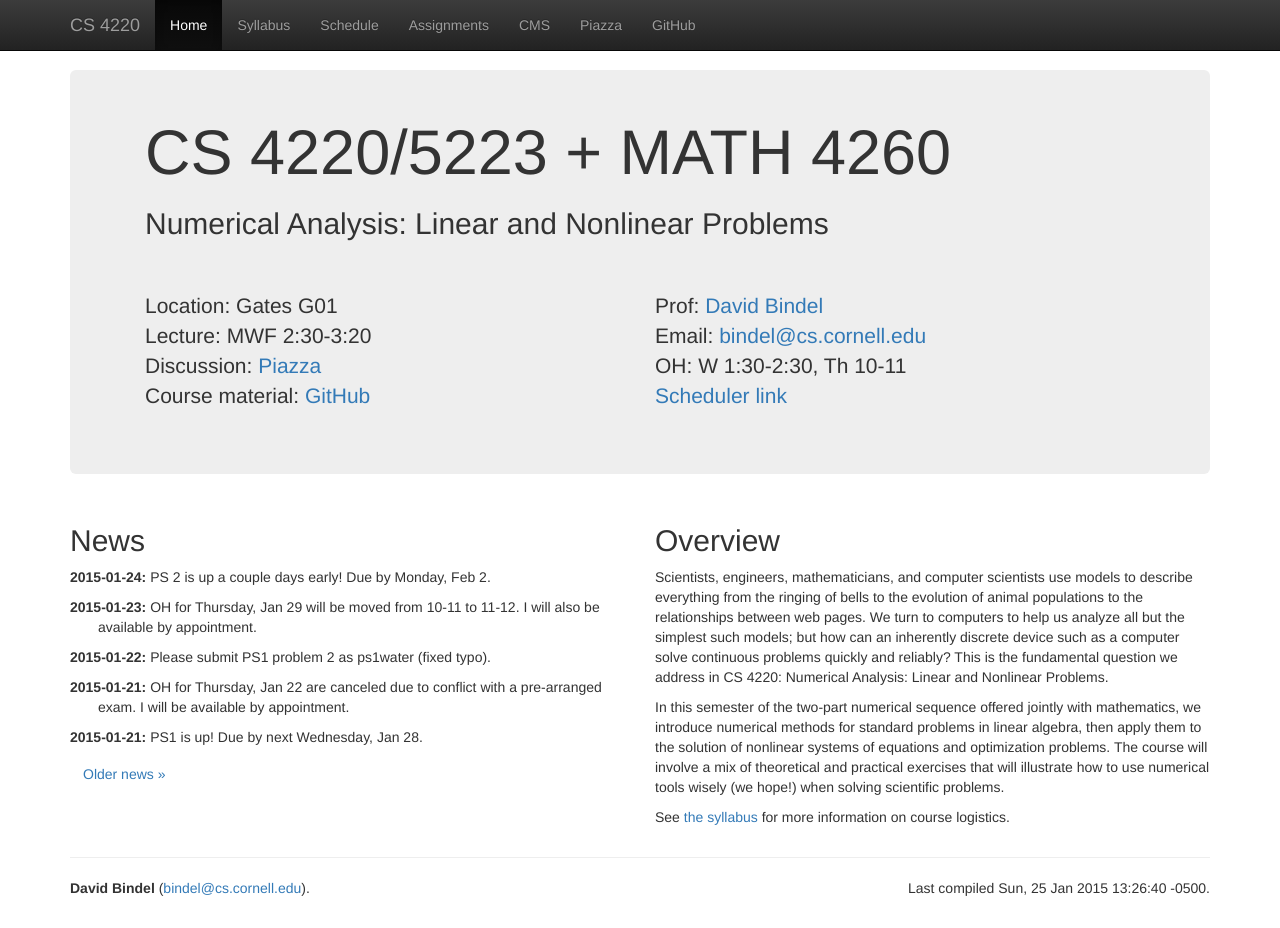
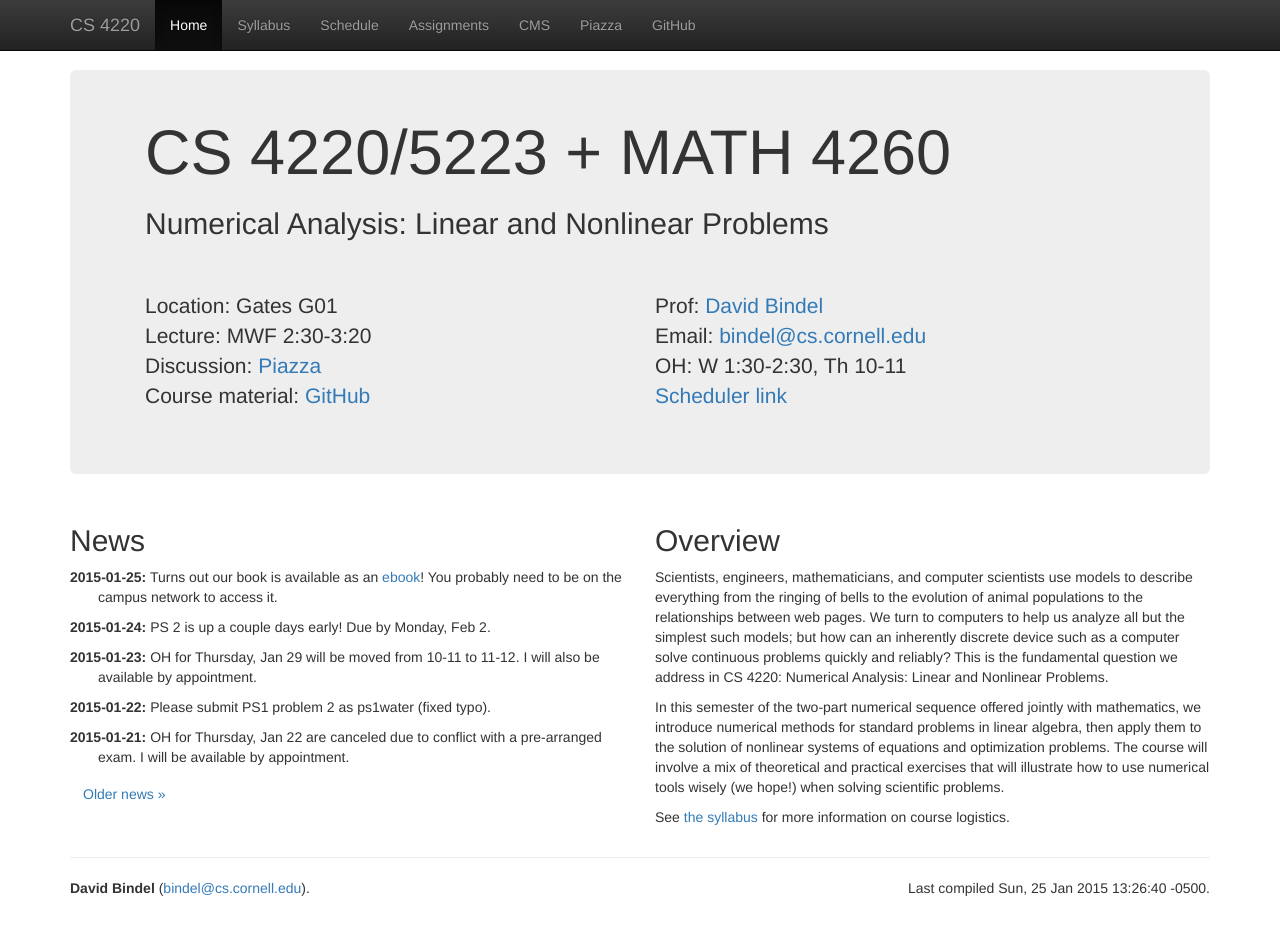
Before and after one commit to dbindel/cs4220-s15, a Jekyll site: the page built from web/index.html, in a window 1280 px wide and 928 px high. Built offline with Jekyll 4.4.1, drawn with Linux system fonts in a browser that asks for light colours; nearby versions of some CDN libraries.

```diff
--- a/web/_data/news.yml
+++ b/web/_data/news.yml
@@ -27,3 +27,9 @@
   date: 2015-01-24
   text:
     PS 2 is up a couple days early!  Due by Monday, Feb 2.
+-
+  date: 2015-01-25
+  text:
+    Turns out our book is available as an
+    <a href="http://epubs.siam.org/doi/book/10.1137/9780898719987">ebook</a>!
+    You probably need to be on the campus network to access it.
```
Also changed, not shown: web/syllabus.md (+2 -1 lines).
